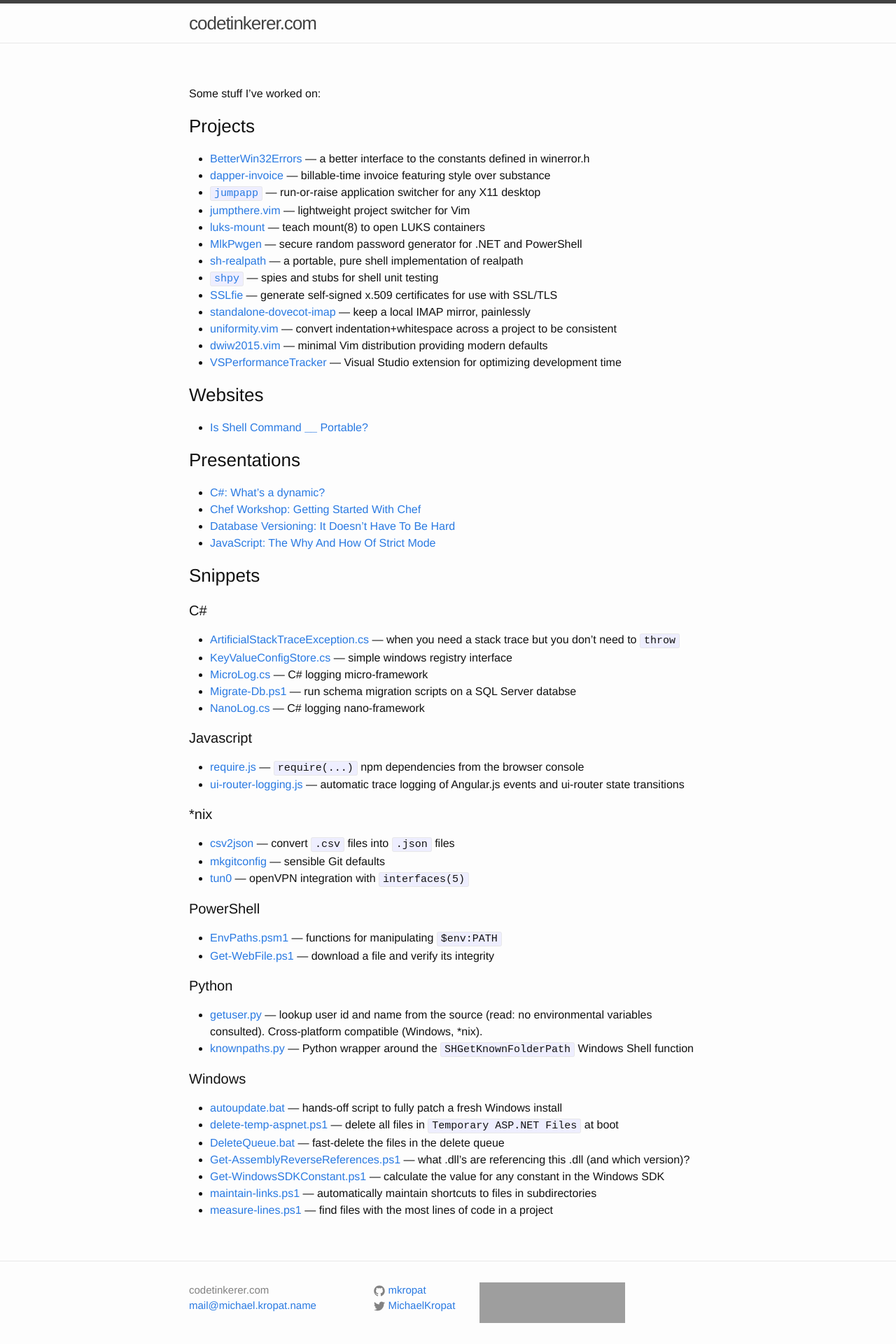
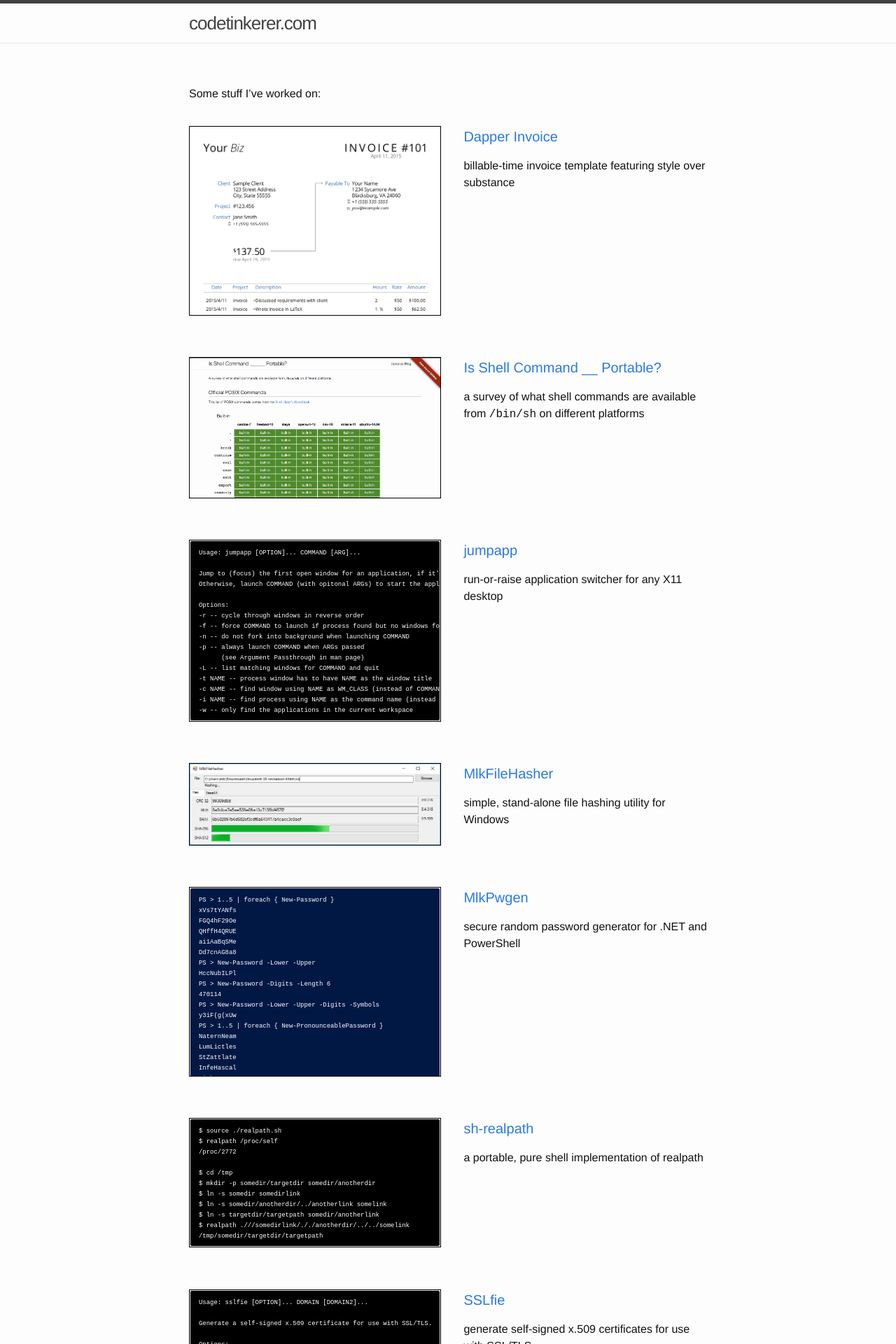
Before and after one commit to mkropat/mkropat.github.io, a Jekyll site: the page built from index.md, in a window 1280 px wide. Shown: the top 1920 px of the page at 70% size. Built offline with Jekyll 4.4.1, drawn with Linux system fonts in a browser that asks for light colours; some of the changed text lies outside the part shown; grey boxes are pictures that could not be loaded.

Commit message:
Show featured for each project

```diff
--- /dev/null
+++ b/_sass/_portfolio.scss
@@ -0,0 +1,77 @@
+.portfolio-entry {
+    margin-top: 4ex;
+    margin-bottom: 7ex;
+}
+
+.portfolio-entry:after {
+    content: '.';
+    clear: both;
+    height: 0;
+    display: block;
+    visibility: hidden;
+}
+
+.portfolio-entry:last-child {
+    margin-bottom: 4ex;
+}
+
+.portfolio-feature {
+    border: 1px solid #000;
+    float: left;
+    margin-right: 2em;
+    width: 28vw;
+    max-height: 21vw;
+
+    overflow: hidden;
+}
+
+.portfolio-feature > img {
+    display: block;
+    max-width: 100%;
+}
+
+.portfolio-feature > a:hover,
+.portfolio-feature > a:active,
+.portfolio-feature > a:visited,
+.portfolio-feature > a:link {
+    text-decoration: none;
+}
+.portfolio-feature > a > pre {
+    background-color: #fff;
+    margin-bottom: 0;
+    overflow-x: hidden;
+    line-height: 1;
+}
+
+.portfolio-feature.powershell > a > pre {
+    background-color: #011845;
+}
+
+.portfolio-feature.sh > a > pre {
+    background-color: #000;
+}
+
+.portfolio-feature > a > pre > code {
+    background-color: #fff;
+    color: #000;
+    font-size: 0.7vw;
+}
+.portfolio-feature > a > pre > code {
+    background-color: #fff;
+    color: #000;
+    font-size: 0.7vw;
+}
+
+.portfolio-feature.powershell > a > pre > code {
+    background-color: #011845;
+    color: #fff;
+}
+
+.portfolio-feature.sh > a > pre > code {
+    background-color: #000;
+    color: #fff;
+}
+
+.portfolio-description {
+    margin-left: calc(28vw + 2em);
+}
--- a/css/main.scss
+++ b/css/main.scss
@@ -45,5 +45,6 @@ $on-laptop:        800px;
 @import
         "base",
         "layout",
+        "portfolio",
         "syntax-highlighting"
 ;
--- a/index.md
+++ b/index.md
@@ -4,25 +4,179 @@ layout: page
 
 Some stuff I've worked on:
 
-### Projects
+<div class="portfolio">
+
+<div class="portfolio-entry">
+  <div class="portfolio-feature">
+    <a href="https://github.com/mkropat/dapper-invoice"><img src="assets/index/dapper-invoice.png"/></a>
+  </div>
+  <div class="portfolio-description">
+    <h4><a href="https://github.com/mkropat/dapper-invoice">Dapper Invoice</a></h4>
+    <p>billable-time invoice template featuring style over substance</p>
+  </div>
+</div>
+
+<div class="portfolio-entry">
+  <div class="portfolio-feature">
+    <a href="http://www.codetinkerer.com/is-shell-portable/">
+      <img src="assets/index/is-shell-portable.png" />
+    </a>
+  </div>
+  <div class="portfolio-description">
+    <h4><a href="http://www.codetinkerer.com/is-shell-portable/">Is Shell Command __ Portable?</a></h4>
+    <p>a survey of what shell commands are available from <tt>/bin/sh</tt> on different platforms</p>
+  </div>
+</div>
+
+<div class="portfolio-entry">
+  <div class="portfolio-feature sh">
+    <a href="https://github.com/mkropat/jumpapp">
+      <pre><code>Usage: jumpapp [OPTION]... COMMAND [ARG]...
+
+Jump to (focus) the first open window for an application, if it's running.
+Otherwise, launch COMMAND (with opitonal ARGs) to start the application.
+
+Options:
+-r -- cycle through windows in reverse order
+-f -- force COMMAND to launch if process found but no windows found
+-n -- do not fork into background when launching COMMAND
+-p -- always launch COMMAND when ARGs passed
+      (see Argument Passthrough in man page)
+-L -- list matching windows for COMMAND and quit
+-t NAME -- process window has to have NAME as the window title
+-c NAME -- find window using NAME as WM_CLASS (instead of COMMAND)
+-i NAME -- find process using NAME as the command name (instead of COMMAND)
+-w -- only find the applications in the current workspace</code></pre>
+    </a>
+  </div>
+  <div class="portfolio-description">
+    <h4><a href="https://github.com/mkropat/jumpapp">jumpapp</a></h4>
+    <p>run-or-raise application switcher for any X11 desktop</p>
+  </div>
+</div>
+
+<div class="portfolio-entry">
+  <div class="portfolio-feature">
+    <a href="https://github.com/mkropat/MlkFileHasher"><img src="assets/index/MlkFileHasher.png"/></a>
+  </div>
+  <div class="portfolio-description">
+    <h4><a href="https://github.com/mkropat/MlkFileHasher">MlkFileHasher</a></h4>
+    <p>simple, stand-alone file hashing utility for Windows</p>
+  </div>
+</div>
+
+<div class="portfolio-entry">
+  <div class="portfolio-feature powershell">
+    <a href="https://github.com/mkropat/MlkPwgen">
+      <pre><code>PS > 1..5 | foreach { New-Password }
+xVs7tYANfs
+FGQ4hF29Oe
+QHffH4QRUE
+ai1AaBqSMe
+Dd7cnAG8a8
+PS > New-Password -Lower -Upper
+HccNubILPl
+PS > New-Password -Digits -Length 6
+470114
+PS > New-Password -Lower -Upper -Digits -Symbols
+y3iF(g(xUw
+PS > 1..5 | foreach { New-PronounceablePassword }
+NaternNeam
+LumLictles
+StZattlate
+InfeHascal
+Tighampers</code></pre>
+    </a>
+  </div>
+  <div class="portfolio-description">
+    <h4><a href="https://github.com/mkropat/MlkPwgen">MlkPwgen</a></h4>
+    <p>secure random password generator for .NET and PowerShell</p>
+  </div>
+</div>
+
+<div class="portfolio-entry">
+  <div class="portfolio-feature sh">
+    <a href="https://github.com/mkropat/sh-realpath">
+      <pre><code>$ source ./realpath.sh
+$ realpath /proc/self
+/proc/2772
+
+$ cd /tmp
+$ mkdir -p somedir/targetdir somedir/anotherdir
+$ ln -s somedir somedirlink
+$ ln -s somedir/anotherdir/../anotherlink somelink
+$ ln -s targetdir/targetpath somedir/anotherlink
+$ realpath .///somedirlink/././anotherdir/../../somelink
+/tmp/somedir/targetdir/targetpath</code></pre>
+    </a>
+  </div>
+  <div class="portfolio-description">
+    <h4><a href="https://github.com/mkropat/sh-realpath">sh-realpath</a></h4>
+    <p>a portable, pure shell implementation of realpath</p>
+  </div>
+</div>
+
+<div class="portfolio-entry">
+  <div class="portfolio-feature sh">
+    <a href="https://github.com/mkropat/sslfie">
+      <pre><code>Usage: sslfie [OPTION]... DOMAIN [DOMAIN2]...
+
+Generate a self-signed x.509 certificate for use with SSL/TLS.
+
+Options:
+  -o PATH -- output the cert to a file at PATH
+  -k PATH -- output the key to a file at PATH
+  -K PATH -- sign key at PATH (instead of generating a new one)
+  -c CC   -- country code listed in the cert (default: XX)
+  -s SIZE -- generate a key of size SIZE (default: 2048)
+  -y N    -- expire cert after N years (default: 10)
+  -p      -- prompt for cert values
+  -r      -- output csr instead of signing a cert</code></pre>
+    </a>
+  </div>
+  <div class="portfolio-description">
+    <h4><a href="https://github.com/mkropat/sslfie">SSLfie</a></h4>
+    <p>generate self-signed x.509 certificates for use with SSL/TLS</p>
+  </div>
+</div>
+
+<div class="portfolio-entry">
+  <div class="portfolio-feature">
+    <a href="https://github.com/mkropat/vim-dwiw2015"><img src="assets/index/dwiw2015.png"/></a>
+  </div>
+  <div class="portfolio-description">
+    <h4><a href="https://github.com/mkropat/vim-dwiw2015">dwiw2015.vim</a></h4>
+    <p>minimal Vim distribution providing modern defaults</p>
+  </div>
+</div>
+
+<div class="portfolio-entry">
+  <div class="portfolio-feature">
+    <a href="https://github.com/mkropat/VSPerformanceTracker">
+      <pre><code>Subject,Branch,EventType,Start,Duration
+C:\mkropat\VSPerformanceTracker\VSPerformanceTracker.sln,master,solution-load,12/30/2014 10:05:25 AM,00:00:06.6721816
+C:\mkropat\VSPerformanceTracker\VSPerformanceTracker.sln,master,build,12/30/2014 1:03:00 PM,00:00:00.1650973
+C:\Projects\WebApplication1\WebApplication1.sln,"",solution-load,12/30/2014 1:08:17 PM,00:00:03.2236001
+C:\Projects\WebApplication1\WebApplication1.sln,"",build,12/30/2014 1:08:32 PM,00:00:00.1369996
+C:\Projects\WebApplication1\WebApplication1.sln,"",debug-started,12/30/2014 1:08:33 PM,00:00:04.7151503</code></pre>
+    </a>
+  </div>
+  <div class="portfolio-description">
+    <h4><a href="https://github.com/mkropat/VSPerformanceTracker">VSPerformanceTracker</a></h4>
+    <p>Visual Studio extension for tracking build and load times</p>
+  </div>
+</div>
+
+</div>
+
+### Other Projects
 
 - [BetterWin32Errors](https://github.com/mkropat/BetterWin32Errors) — a better interface to the constants defined in winerror.h
-- [dapper-invoice](https://github.com/mkropat/dapper-invoice) — billable-time invoice featuring style over substance
-- [`jumpapp`](https://github.com/mkropat/jumpapp) — run-or-raise application switcher for any X11 desktop
 - [jumpthere.vim](https://github.com/mkropat/vim-jumpthere) — lightweight project switcher for Vim
 - [luks-mount](https://github.com/mkropat/luks-mount) — teach mount(8) to open LUKS containers
-- [MlkPwgen](https://github.com/mkropat/MlkPwgen) — secure random password generator for .NET and PowerShell
-- [sh-realpath](https://github.com/mkropat/sh-realpath) — a portable, pure shell implementation of realpath
 - [`shpy`](https://github.com/mkropat/shpy) — spies and stubs for shell unit testing
-- [SSLfie](https://github.com/mkropat/sslfie) — generate self-signed x.509 certificates for use with SSL/TLS
 - [standalone-dovecot-imap](https://github.com/mkropat/standalone-dovecot-imap) — keep a local IMAP mirror, painlessly
 - [uniformity.vim](https://github.com/mkropat/vim-uniformity) — convert indentation+whitespace across a project to be consistent
-- [dwiw2015.vim](https://github.com/mkropat/vim-dwiw2015) — minimal Vim distribution providing modern defaults
-- [VSPerformanceTracker](https://github.com/mkropat/VSPerformanceTracker) — Visual Studio extension for optimizing development time
-
-### Websites
-
-- [Is Shell Command ______ Portable?](http://www.codetinkerer.com/is-shell-portable/)
 
 ### Presentations
 
```
Also changed, not shown: assets/index/MlkFileHasher.png (added), assets/index/dapper-invoice.png (added), assets/index/dwiw2015.png (added), assets/index/is-shell-portable.png (added).
